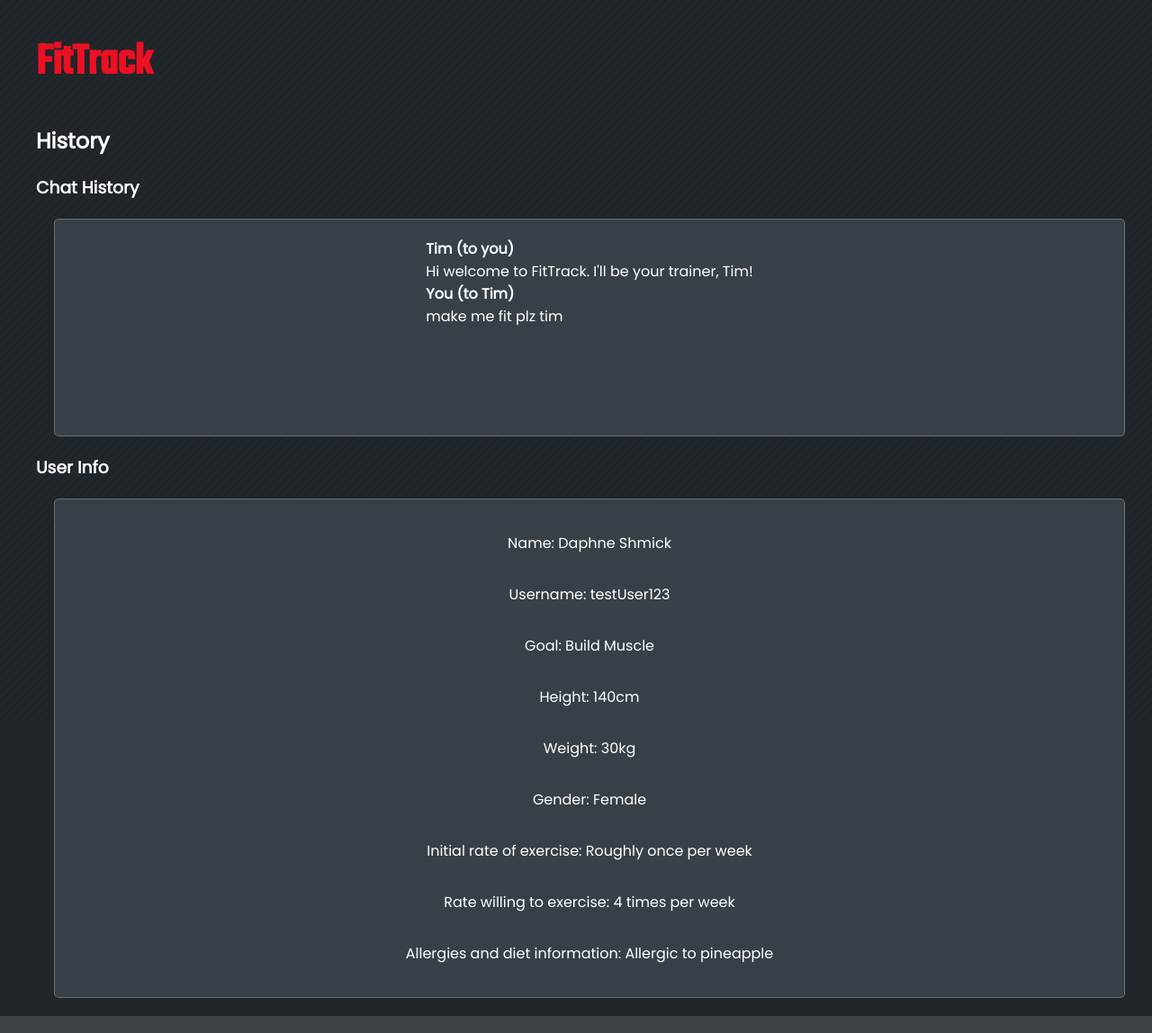
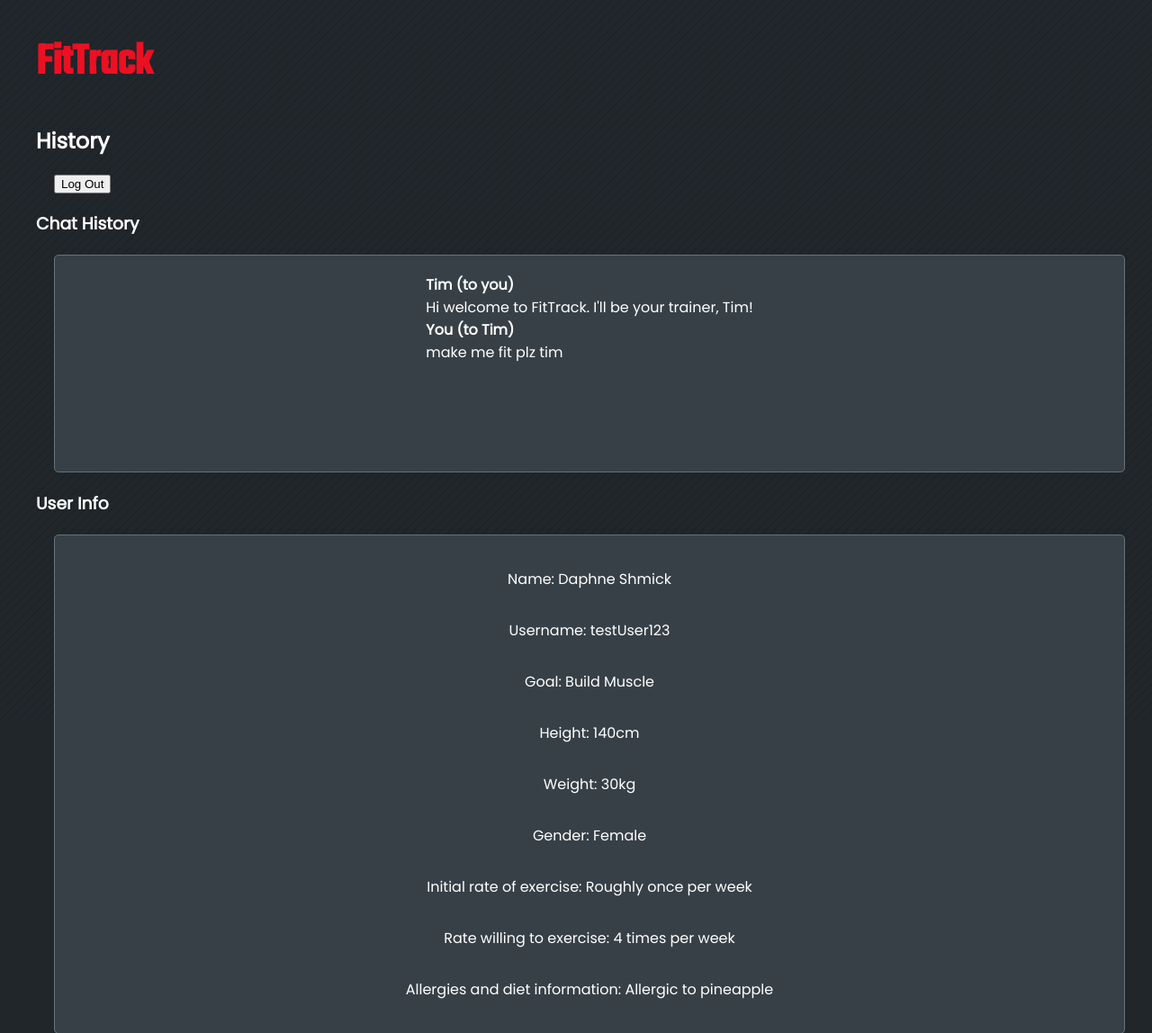
Before and after one commit to swarels/cits3403_project, a Flask app: page /history in a window 1280 px wide. Shown: the top 1148 px of the page at 90% size. Run offline with Flask 3, Linux system fonts and the light colour scheme; data comes from the database, SQL or seed files in the repository; some libraries are stand-ins or nearby versions.

Commit message:
added logout button to history page

```diff
--- a/app/templates/history.html
+++ b/app/templates/history.html
@@ -12,6 +12,11 @@
 </head>
 
 <h2>History</h2>
+
+<div class="log-out-button">
+    <button onclick="location.href = '/logout';" id="myButton">Log Out</button>
+</div>
+
 <h3>Chat History</h3>
 <div class="form-container">
 <div class="history">
```
